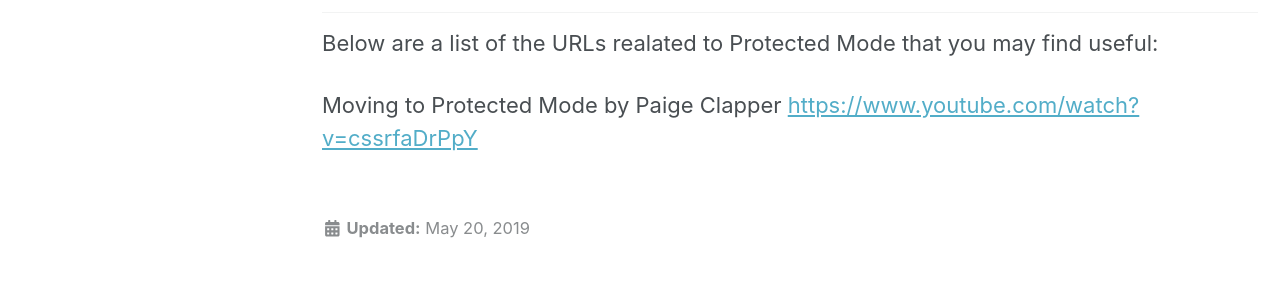
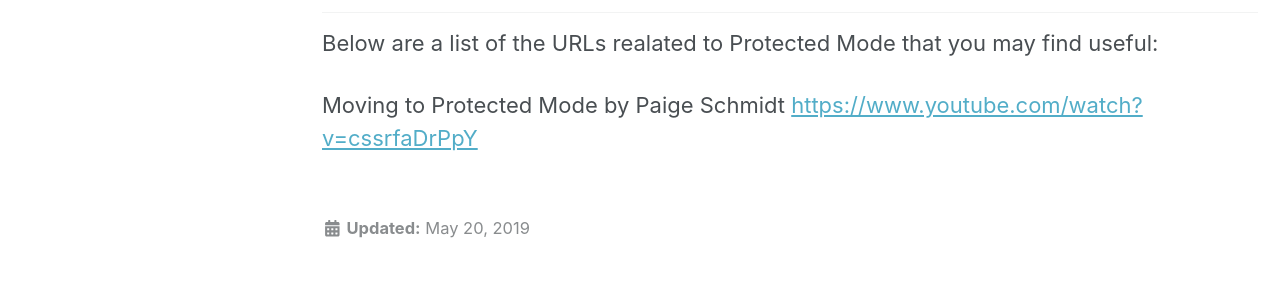
Before and after one commit to vmware-csa-team/AppDefense-Quick-Start-Guide, a Jekyll site: the page built from workshop/2018-09-24-workshop-manual.md, in a window 1280 px wide and 900 px high, scrolled down 1910 px. Shown: the part 438-724 px from the top of the window. Built offline with Jekyll 4.4.1, drawn with Linux system fonts in a browser that asks for light colours; nearby versions of some CDN libraries.

Commit message:
Spelling

```diff
--- a/workshop/2018-09-24-workshop-manual.md
+++ b/workshop/2018-09-24-workshop-manual.md
@@ -51,4 +51,4 @@ Moving to Protected Mode is a simple proccess. Following the 14 day discovery pe
 
 Below are a list of the URLs realated to Protected Mode that you may find useful:
 
-Moving to Protected Mode by Paige Clapper <https://www.youtube.com/watch?v=cssrfaDrPpY>
+Moving to Protected Mode by Paige Schmidt <https://www.youtube.com/watch?v=cssrfaDrPpY>
```
Also changed, not shown: _pages/Login to AppDefense Manger.md (+0 -2 lines).
